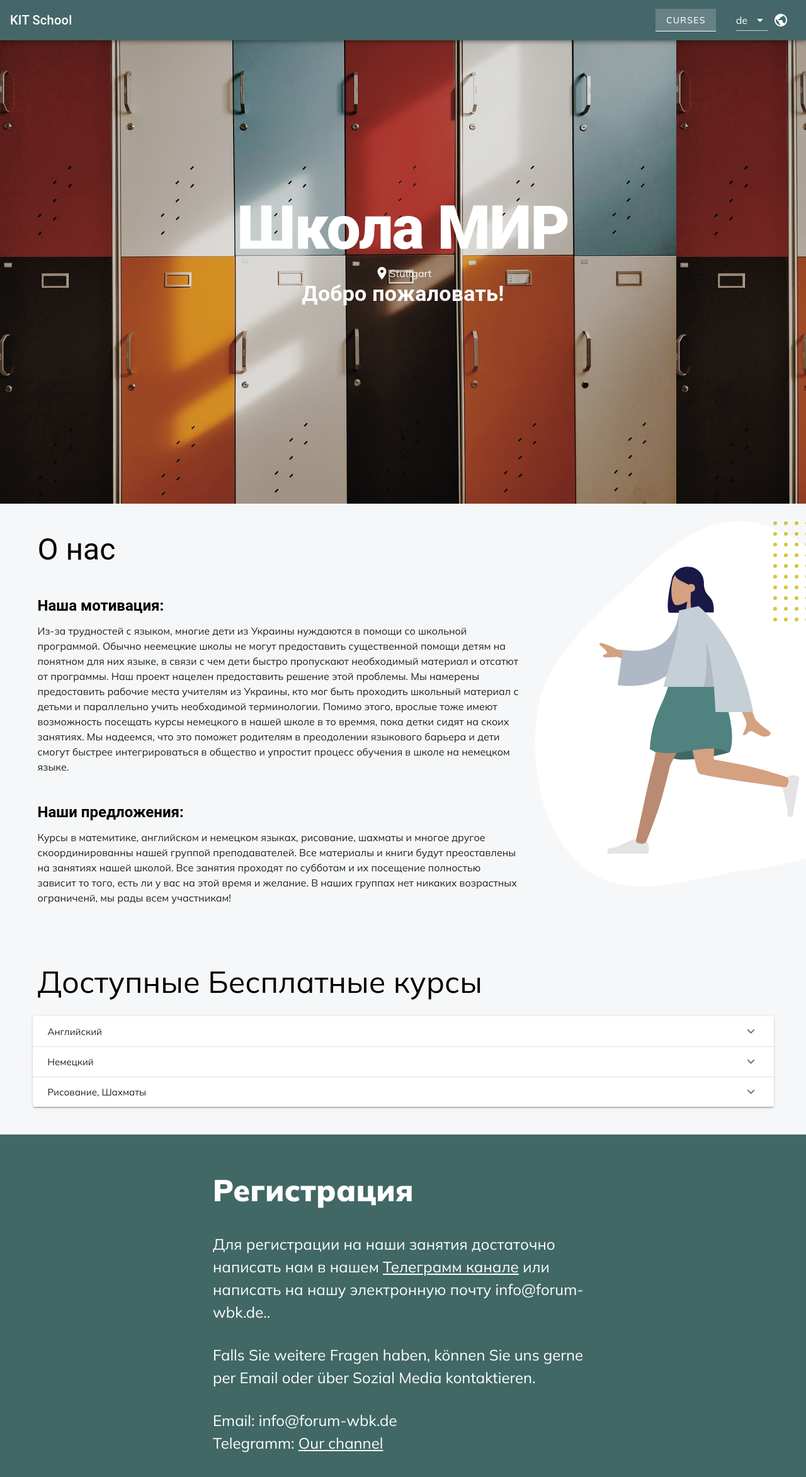
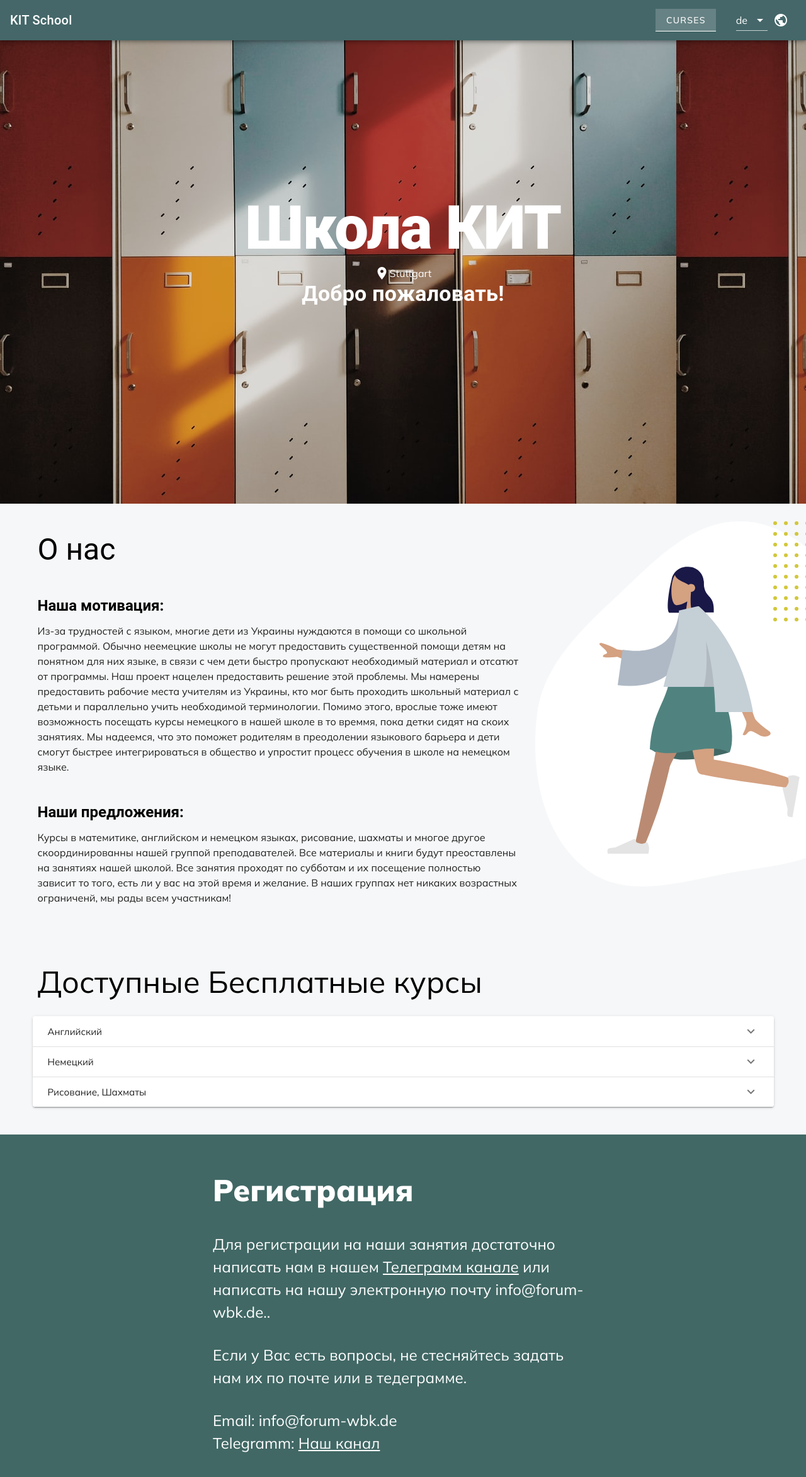
Before and after one commit to KaterinaKhleb/lubu-schule, a Vue app: page / in a window 1280 px wide. Shown: the top 2346 px of the page at 63% size. Built offline with nearby package versions, Linux system fonts and the light colour scheme.

Commit message:
minor fixes

```diff
--- a/src/components/Formular.vue
+++ b/src/components/Formular.vue
@@ -12,12 +12,12 @@
                 <a href="https://t.me/+i8qzmPDTpLkxNGIy" download>Телеграмм канале</a>
                 или написать на нашу электронную почту info@forum-wbk.de..
             </div>
-            <div class="text-form mt-8  ">{{ formSubtitle }}</div>
+            <div class="text-form mt-8  ">Если у Вас есть вопросы, не стесняйтесь задать нам их по почте или в тедеграмме.</div>
             <div class="d-flex text-form mt-8 mb-8 flex-column">
                 <div>Email: info@forum-wbk.de</div>
                 <div>
                     Telegramm:
-                    <a href="https://t.me/+i8qzmPDTpLkxNGIy">Our channel</a>
+                    <a href="https://t.me/+i8qzmPDTpLkxNGIy">Наш канал</a>
                 </div>
             </div>
         </v-container>
--- a/src/components/HomeScreen.vue
+++ b/src/components/HomeScreen.vue
@@ -2,7 +2,7 @@
     <v-container fluid fill-height class="home-hero" style="max-height: 100vh;">
         <v-layout justify-center align-center column pa-5>
             <div class="display-4 font-weight-black white--text text-xs-center">
-                Школа МИР
+                Школа КИТ
             </div>
             <div
                 class="display-4 font-weight-black white--text text-xs-center mb-3"
```
